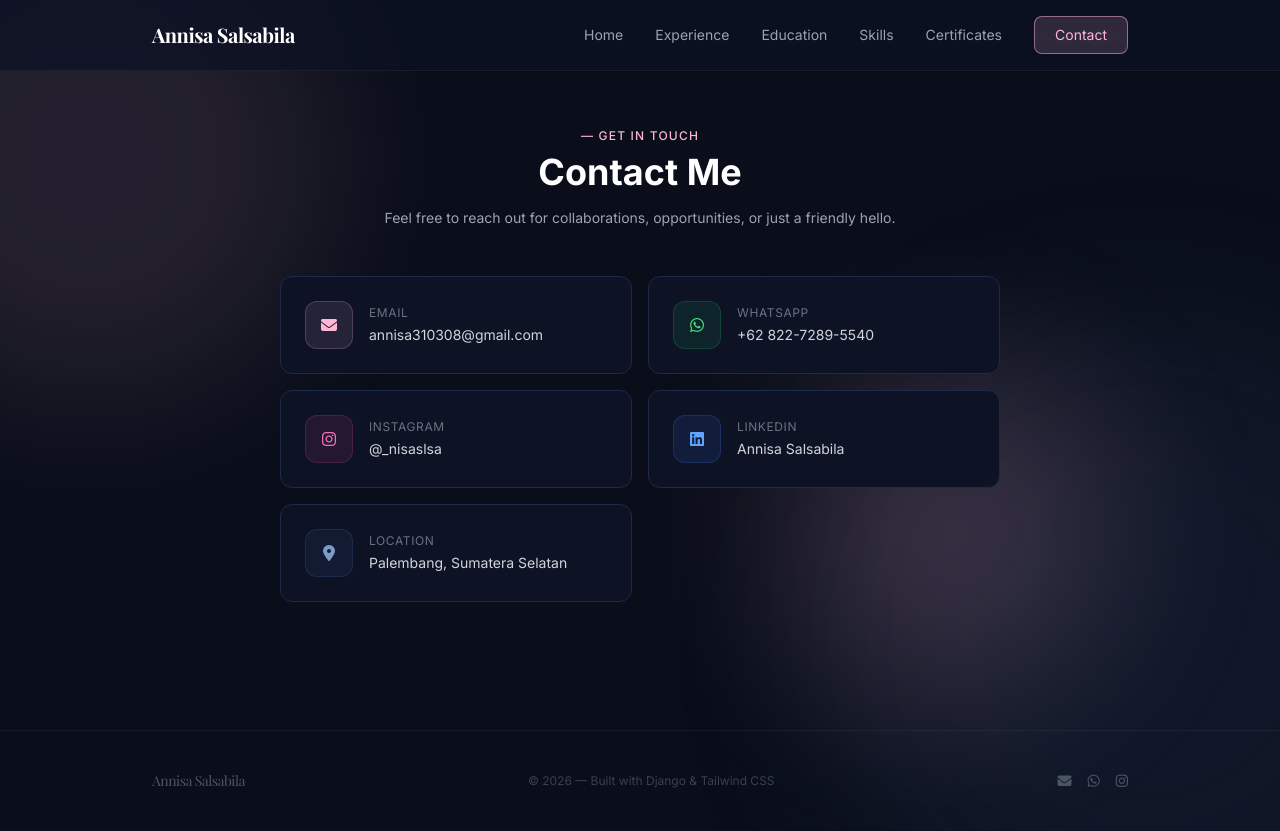
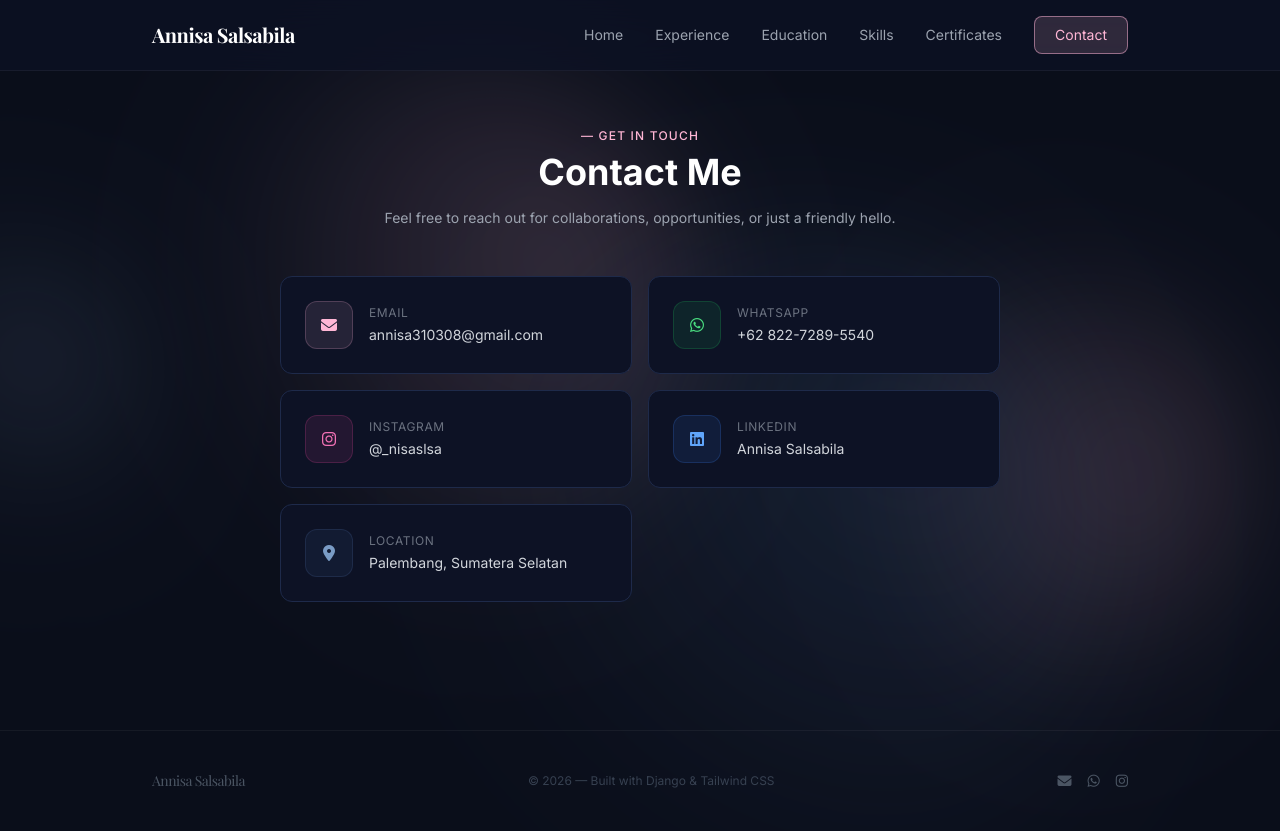
Before and after one commit to matchabobeli/portfolio-project, a Django app: page /contact/ in a window 1280 px wide. Run offline with Django 5.2, Linux system fonts and the light colour scheme; some libraries are stand-ins or nearby versions.

Commit message:
Add smooth floating glow orbs

```diff
--- a/templates/base.html
+++ b/templates/base.html
@@ -211,20 +211,76 @@
             position: relative;
             z-index: 2;
         }
+
+        /* Floating Glow Orbs - Smooth Random Movement */
+        .floating-glow {
+            position: fixed;
+            width: var(--size, 400px);
+            height: var(--size, 400px);
+            background: radial-gradient(circle at 30% 30%, var(--color) 0%, transparent 70%);
+            border-radius: 50%;
+            filter: blur(60px);
+            opacity: 0.12;
+            z-index: 0;
+            pointer-events: none;
+
+            /* Smooth floating path */
+            animation: floatPath var(--speed, 20s) ease-in-out infinite;
+            animation-delay: calc(var(--delay, 0s) * 1s);
+        }
+
+        /* Keyframe floating path - elliptical orbit */
+        @keyframes floatPath {
+
+            0%,
+            100% {
+                transform:
+                    translateX(var(--x1, 0%)) translateY(var(--y1, 0%)) scale(1) rotate(0deg);
+                opacity: 0.12;
+            }
+
+            25% {
+                transform:
+                    translateX(calc(var(--x1, 0%) * 0.5)) translateY(calc(var(--y1, 0%) * 0.3)) scale(1.1) rotate(90deg);
+                opacity: 0.18;
+            }
+
+            50% {
+                transform:
+                    translateX(var(--x2, 20%)) translateY(var(--y2, -10%)) scale(0.95) rotate(180deg);
+                opacity: 0.15;
+            }
+
+            75% {
+                transform:
+                    translateX(calc(var(--x2, 20%) * 0.7)) translateY(calc(var(--y2, -10%) * 0.6)) scale(1.05) rotate(270deg);
+                opacity: 0.16;
+            }
+        }
+
+        /* Responsive - smaller on mobile */
+        @media (max-width: 768px) {
+            .floating-glow {
+                --size: 300px !important;
+            }
+        }
     </style>
 </head>
 
 <body class="bg-[#0a0e1a] text-gray-200 overflow-x-hidden">
 
-    <!-- Animated glow background -->
-    <div class="bg-glow"
-        style="width:500px;height:500px;background:#ffb6d5;top:-100px;left:-150px;animation-name:glowMove;animation-delay:0s">
+    <!-- Floating Glow Orbs - Smooth Random Movement -->
+    <div class="floating-glow"
+        style="--size:500px; --color:#ffb6d5; --speed:20s; --x1:10%; --y1:10%; --x2:30%; --y2:-20%; top:10%; left:10%;">
     </div>
-    <div class="bg-glow"
-        style="width:600px;height:600px;background:#4a6fa5;bottom:-150px;right:-150px;animation-name:glowMoveR;animation-delay:2s">
+    <div class="floating-glow"
+        style="--size:600px; --color:#4a6fa5; --speed:25s; --x1:-25%; --y1:80%; --x2:20%; --y2:40%; bottom:10%; right:10%;">
     </div>
-    <div class="bg-glow"
-        style="width:300px;height:300px;background:#ffb6d5;top:50%;left:60%;animation-name:glowMove;animation-delay:4s">
+    <div class="floating-glow"
+        style="--size:400px; --color:#ffb6d5; --speed:18s; --x1:50%; --y1:20%; --x2:80%; --y2:60%; top:20%; left:50%;">
+    </div>
+    <div class="floating-glow"
+        style="--size:250px; --color:#7a9cc5; --speed:22s; --x1:-15%; --y1:30%; --x2:70%; --y2:10%; top:30%; left:-10%;">
     </div>
 
     <!-- Floating 4-point stars -->
```
